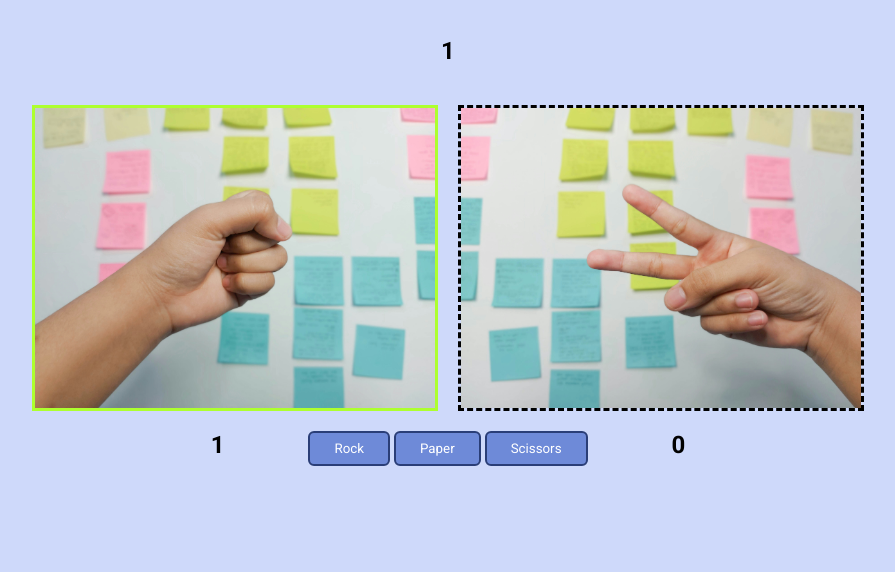
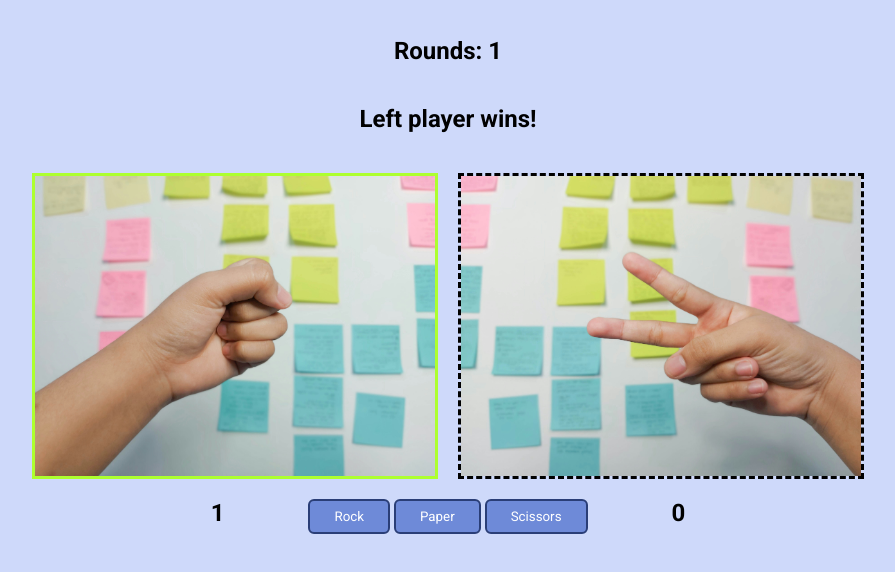
Before and after one commit to Fellryn/TOP-Rock-Paper-Scissors, a plain HTML site: page index.html in a window 1280 px wide. Both pictures are taken after a click on the button "Rock". Shown: the part 92-664 px from the top of the page, without its empty margins (192-1087 px from the left). Drawn offline with Linux system fonts and the light colour scheme.

Commit message:
Add round counter and result text

```diff
--- a/index.html
+++ b/index.html
@@ -14,7 +14,8 @@
             <h1>Rock Paper Scissors</h1>
         </header>
 
-        <h2 id="roundCounter">0</h2>
+        <h2 id="roundCounter">Rounds: 0</h2>
+        <h2 id="resultText"></h2>
 
         <div class="display">
             <div class="left-player-image">
--- a/javascript.js
+++ b/javascript.js
@@ -68,7 +68,7 @@ function playRound() {
     }
 
     updateScores();
-    updateRoundCounter();
+    updateRoundCounter(result);
 }
 
 function getComputerChoice() {
@@ -112,7 +112,20 @@ function updateScores() {
     rightPlayerScoreText.textContent = rightPlayerScore;
 }
 
-function updateRoundCounter() {
+function updateRoundCounter(result) {
     const roundCounter = document.getElementById("roundCounter");
-    roundCounter.textContent = roundCount;
+    roundCounter.textContent = "Rounds: " + roundCount;
+
+    const resultText = document.getElementById("resultText");
+    switch (result) {
+        case 0:
+            resultText.textContent = "Tie!";
+            break;
+        case 1:
+            resultText.textContent = "Left player wins!";
+            break;
+        case 2:
+            resultText.textContent = "Right player wins!";
+            break;
+    }
 }
```
